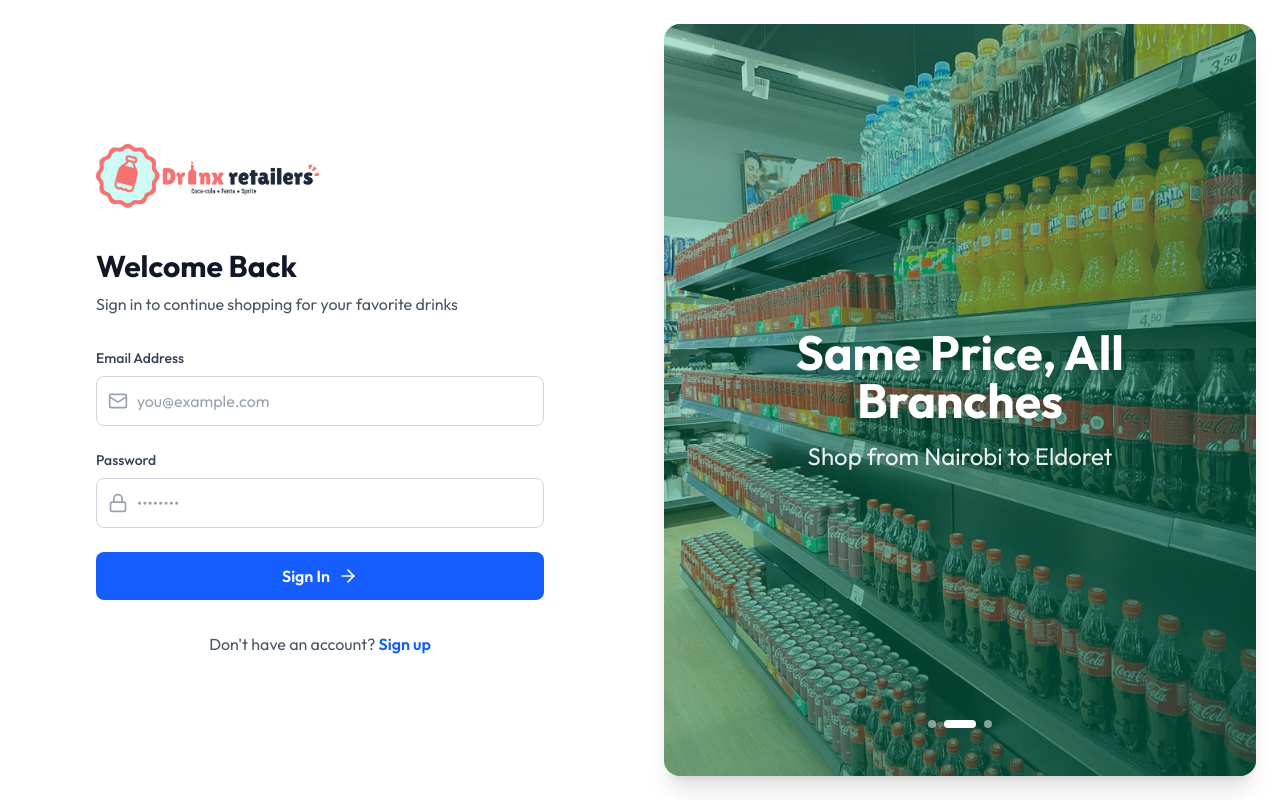
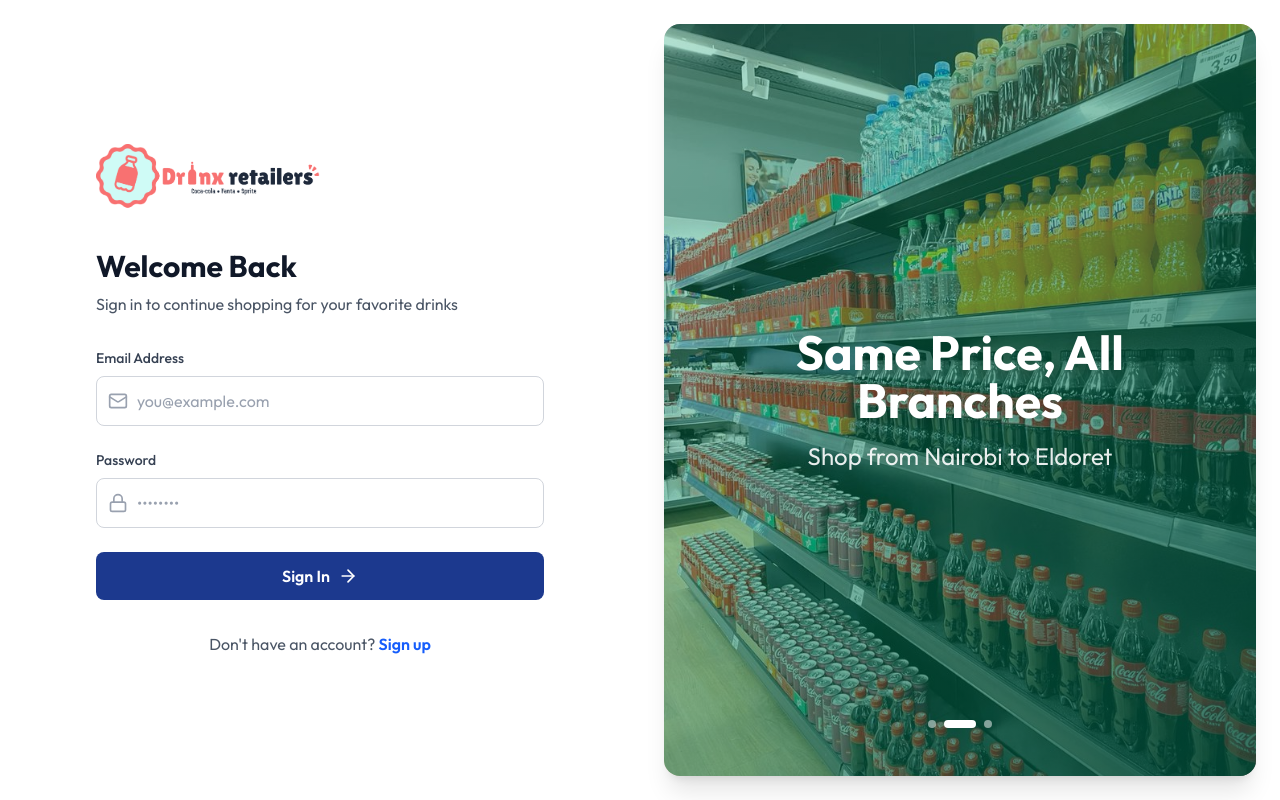
Before and after one commit to ByteBenders-compScientists/smart-retail-frontend, a Next.js app: page /auth/login in a window 1280 px wide. Built offline with nearby package versions, Linux system fonts and the light colour scheme; a web font is replaced by a local one.

Commit message:
update button background color on LoginPage and adjust image container spacing

```diff
--- a/app/auth/login/page.tsx
+++ b/app/auth/login/page.tsx
@@ -148,7 +148,7 @@
                 <button
                   type="submit"
                   disabled={isLoading}
-                  className="w-full flex items-center justify-center py-3 px-4 bg-blue-600 text-white font-semibold rounded-lg hover:bg-blue-700 focus:outline-none focus:ring-2 focus:ring-offset-2 focus:ring-blue-500 transition-colors disabled:opacity-50 disabled:cursor-not-allowed"
+                  className="w-full flex items-center justify-center py-3 px-4 bg-blue-900 text-white font-semibold rounded-lg hover:bg-blue-700 focus:outline-none focus:ring-2 focus:ring-offset-2 focus:ring-blue-500 transition-colors disabled:opacity-50 disabled:cursor-not-allowed"
                 >
                   {isLoading ? (
                     <div className="flex items-center space-x-2">
@@ -196,7 +196,7 @@
 
       {/* RIGHT SIDE - ROTATING IMAGES WITH REDUCED SPACING */}
       <div className="hidden lg:flex lg:w-1/2 items-center justify-center bg-white p-6">
-        <div className="relative w-full h-full">
+        <div className="relative w-full h-full  ">
           {slides.map((slide, index) => (
             <div
               key={index}
```
